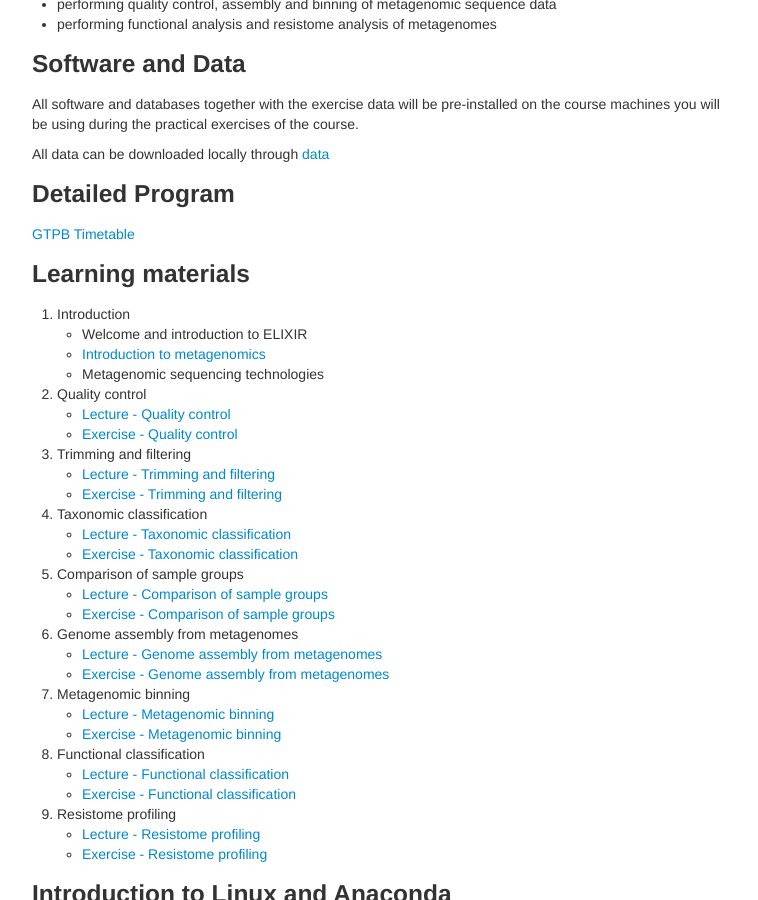
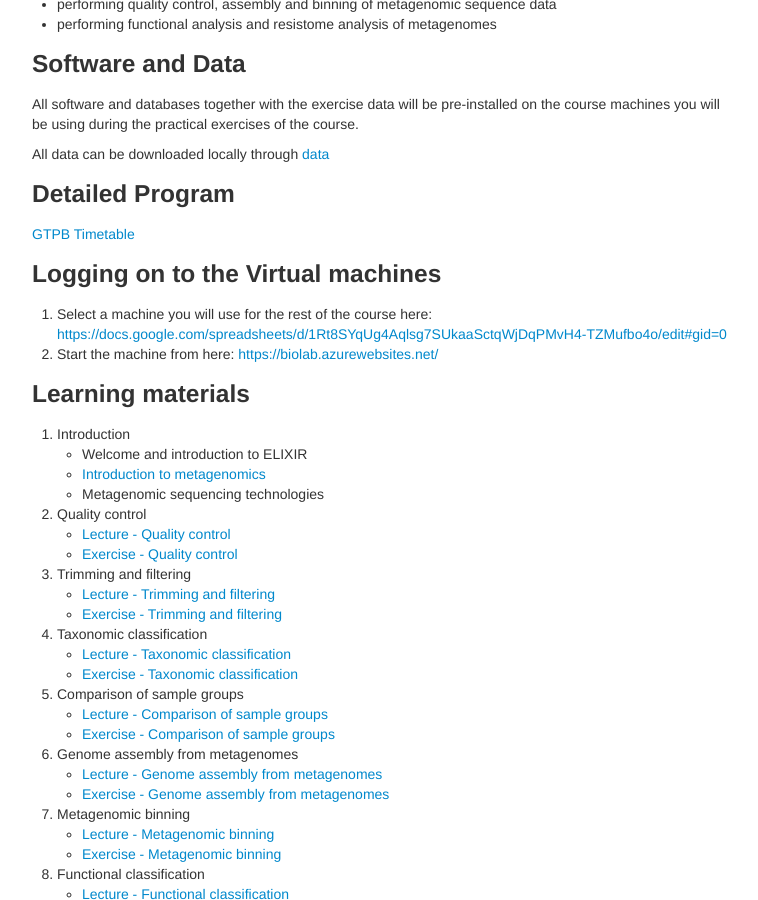
Before and after one commit to GTPB/AM21, a Jekyll site: the page built from index.md, in a window 1280 px wide and 900 px high, scrolled down 1221 px. Shown: the whole window, without its empty margins (258-1016 px from the left). Built offline with Jekyll 4.4.1, drawn with Linux system fonts in a browser that asks for light colours; our own code applies the rules of GitHub Pages for plain Markdown files.

Commit message:
Update links on index page

```diff
--- a/index.md
+++ b/index.md
@@ -95,6 +95,11 @@ All data can be downloaded locally through [data](assets/data.zip)
 
 [GTPB Timetable](http://gtpb.igc.gulbenkian.pt/bicourses/2021/AM21/Timetable.html)
 
+### Logging on to the Virtual machines
+
+1. Select a machine you will use for the rest of the course here: [https://docs.google.com/spreadsheets/d/1Rt8SYqUg4Aqlsg7SUkaaSctqWjDqPMvH4-TZMufbo4o/edit#gid=0](https://docs.google.com/spreadsheets/d/1Rt8SYqUg4Aqlsg7SUkaaSctqWjDqPMvH4-TZMufbo4o/edit#gid=0)
+2. Start the machine from here: [https://biolab.azurewebsites.net/](https://biolab.azurewebsites.net/)
+
 
 ### Learning materials
 
```
